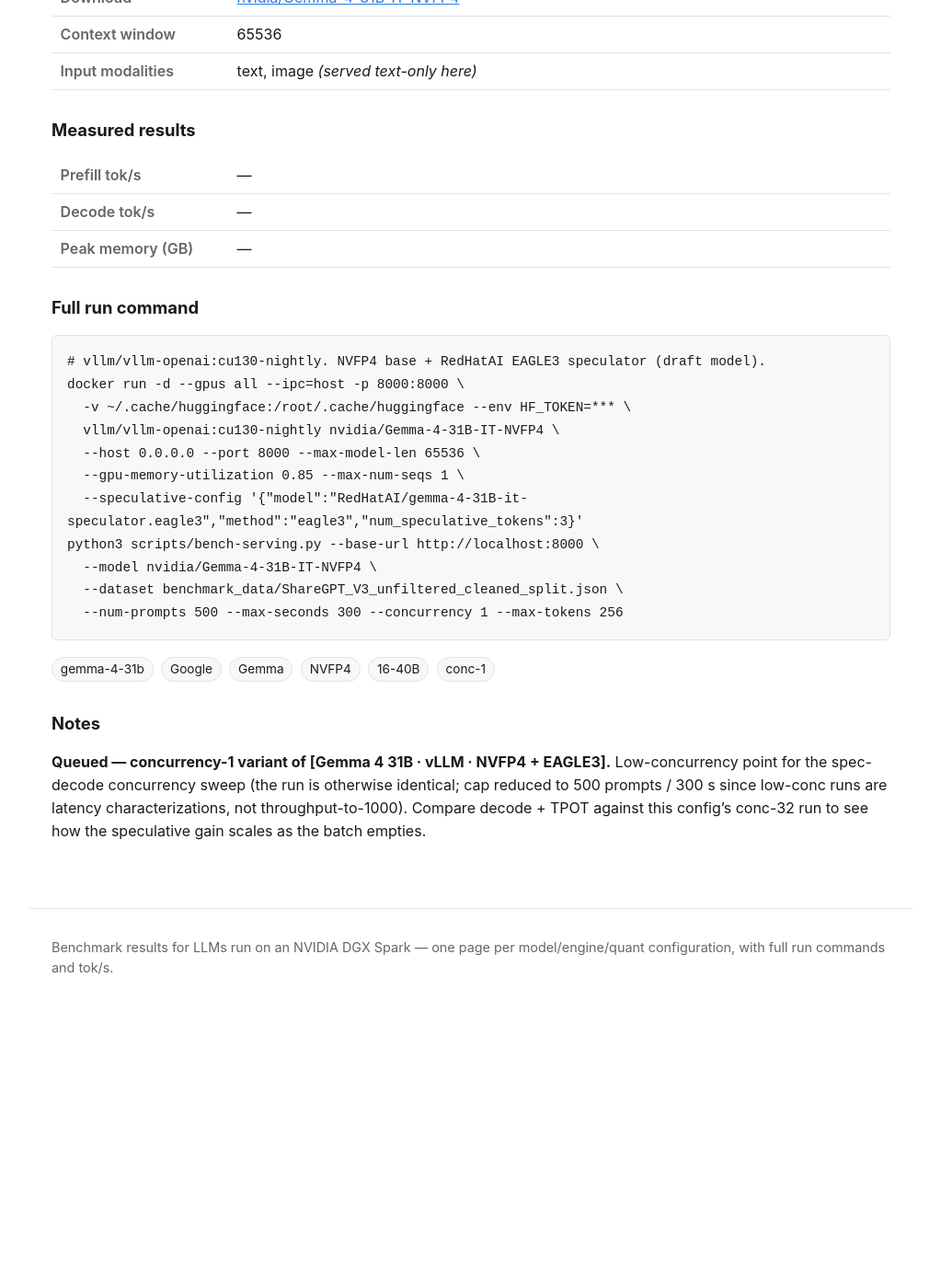
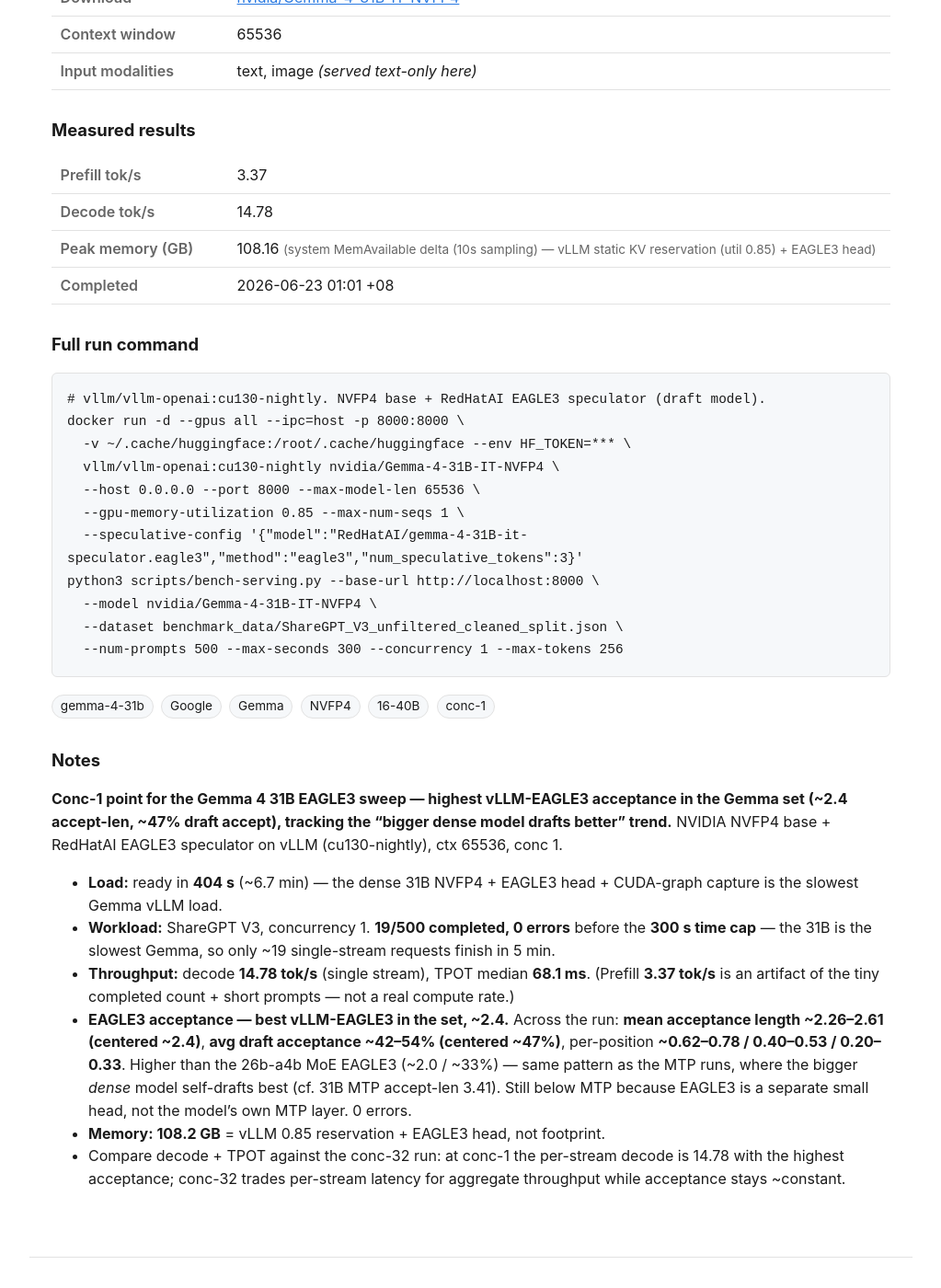
Before and after one commit to yjsoon/autobench, a Jekyll site: the page built from _configs/gemma-4-31b-it-vllm-nvfp4-eagle3-c1.md, in a window 1280 px wide and 1400 px high, scrolled down 588 px. Shown: the whole window at 92% size, without its empty margins (128-1151 px from the left). Built offline with Jekyll 4.4.1, drawn with Linux system fonts in a browser that asks for light colours; before the commit the page ends 1714 px from its top, so only the background shows below that; some of the changed text lies outside the part shown.

Commit message:
Bench: gemma-4-31B vLLM NVFP4 EAGLE3 conc-1 (decode 15 tok/s, accept-len ~2.4 — best vLLM-EAGLE3 in set)
Co-Authored-By: Claude Opus 4.8 <noreply@anthropic.com>
Claude-Session: https://claude.ai/code/session_01ENGfH67zetzXPvsJ5zgMQP

```diff
--- a/_configs/gemma-4-31b-it-vllm-nvfp4-eagle3-c1.md
+++ b/_configs/gemma-4-31b-it-vllm-nvfp4-eagle3-c1.md
@@ -15,13 +15,14 @@ modalities: [text, image]
 mm_served: false
 concurrency: 1
 tags: [gemma-4-31b, Google, Gemma, NVFP4, 16-40B, conc-1]
-status: pending
-prefill_toks:
-decode_toks:
-mem_gb:
-mem_source:
-measured_on:
-completed_at:
+status: done
+prefill_toks: 3.37
+decode_toks: 14.78
+mem_gb: 108.16
+mem_source: system MemAvailable delta (10s sampling) — vLLM static KV reservation (util 0.85) + EAGLE3 head
+measured_on: 2026-06-23
+completed_at: 2026-06-23 01:01 +08
+engine_image: vllm/vllm-openai:cu130-nightly@sha256:3dbe092ec5b2cef63b6104d33fa75d6ce53a7870962529ada69f78bbbc38e776
 run_command: |
   # vllm/vllm-openai:cu130-nightly. NVFP4 base + RedHatAI EAGLE3 speculator (draft model).
   docker run -d --gpus all --ipc=host -p 8000:8000 \
@@ -36,4 +37,21 @@ run_command: |
     --num-prompts 500 --max-seconds 300 --concurrency 1 --max-tokens 256
 ---
 
-**Queued — concurrency-1 variant of [Gemma 4 31B · vLLM · NVFP4 + EAGLE3].** Low-concurrency point for the spec-decode concurrency sweep (the run is otherwise identical; cap reduced to 500 prompts / 300 s since low-conc runs are latency characterizations, not throughput-to-1000). Compare decode + TPOT against this config's conc-32 run to see how the speculative gain scales as the batch empties.
+**Conc-1 point for the Gemma 4 31B EAGLE3 sweep — highest vLLM-EAGLE3 acceptance in the Gemma set
+(~2.4 accept-len, ~47% draft accept), tracking the "bigger dense model drafts better" trend.** NVIDIA
+NVFP4 base + RedHatAI EAGLE3 speculator on vLLM (cu130-nightly), ctx 65536, conc 1.
+
+- **Load:** ready in **404 s** (~6.7 min) — the dense 31B NVFP4 + EAGLE3 head + CUDA-graph capture is the
+  slowest Gemma vLLM load.
+- **Workload:** ShareGPT V3, concurrency 1. **19/500 completed, 0 errors** before the **300 s time cap** —
+  the 31B is the slowest Gemma, so only ~19 single-stream requests finish in 5 min.
+- **Throughput:** decode **14.78 tok/s** (single stream), TPOT median **68.1 ms**. (Prefill **3.37 tok/s**
+  is an artifact of the tiny completed count + short prompts — not a real compute rate.)
+- **EAGLE3 acceptance — best vLLM-EAGLE3 in the set, ~2.4.** Across the run: **mean acceptance length
+  ~2.26–2.61 (centered ~2.4)**, **avg draft acceptance ~42–54% (centered ~47%)**, per-position
+  **~0.62–0.78 / 0.40–0.53 / 0.20–0.33**. Higher than the 26b-a4b MoE EAGLE3 (~2.0 / ~33%) — same pattern
+  as the MTP runs, where the bigger *dense* model self-drafts best (cf. 31B MTP accept-len 3.41). Still
+  below MTP because EAGLE3 is a separate small head, not the model's own MTP layer. 0 errors.
+- **Memory: 108.2 GB** = vLLM 0.85 reservation + EAGLE3 head, not footprint.
+- Compare decode + TPOT against the conc-32 run: at conc-1 the per-stream decode is 14.78 with the highest
+  acceptance; conc-32 trades per-stream latency for aggregate throughput while acceptance stays ~constant.
```
